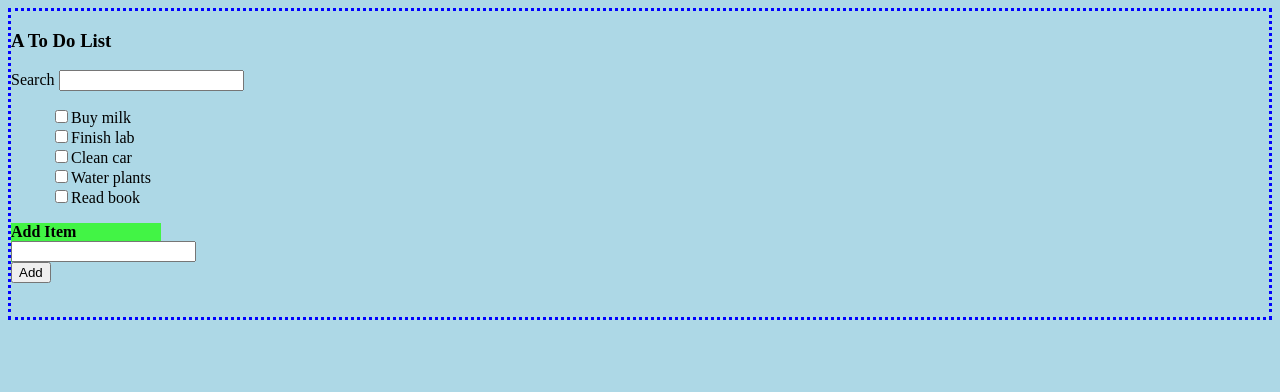
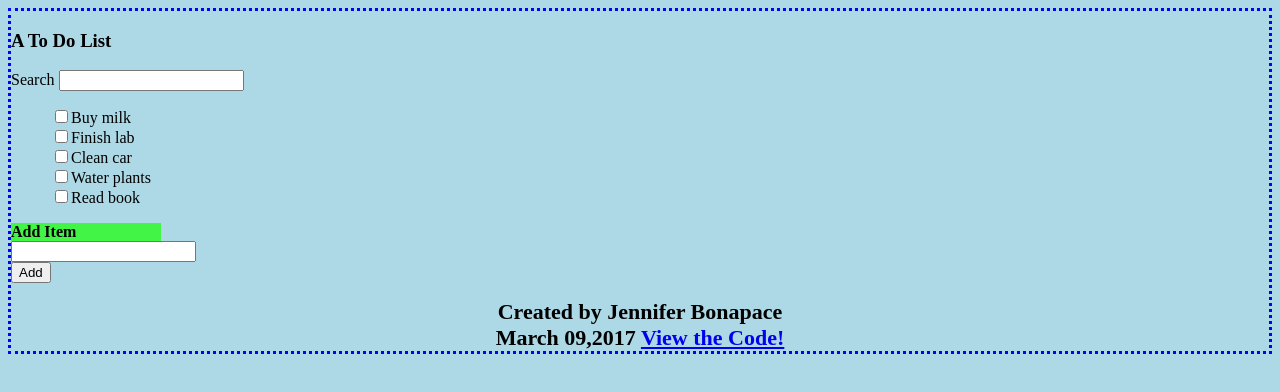
Before and after one commit to jenbonapace/lab12ToDoList, a plain HTML site: page index.html in a window 1280 px wide. Drawn offline with nearby package versions, Linux system fonts and the light colour scheme.

Commit message:
with code link

```diff
--- a/index.html
+++ b/index.html
@@ -13,7 +13,7 @@
     <h3> A To Do List </h3>
 
     <div ng-controller="myController">Search
-      <input ng-model="itemsInList" />
+        <input ng-model="itemsInList" />
 
         <ul>
             <li ng-repeat="item in items | filter: itemsInList track by $index">
@@ -24,8 +24,10 @@
             <label>Add Item<input type="text" ng-model="stuff" /></label>
             <input type="submit" id="input" value="Add" ng-click="addItem()">
         </p>
-
-    </div><br>
+    </div>
+    <footer>Created by Jennifer Bonapace<br> March 09,2017
+        <a href="https://github.com/jenbonapace/lab12ToDoList">View the Code!</a>
+    </footer>
 </body>
 
 </html>
--- a/lab12.css
+++ b/lab12.css
@@ -15,3 +15,12 @@ label {
     display: block;
     width: 150px;
 }
+
+footer {
+    text-align: center;
+    font-weight: bold;
+    font-size: 22px;
+    position: relative;
+    color: black;
+    text-decoration-style: wavy;
+}
```
